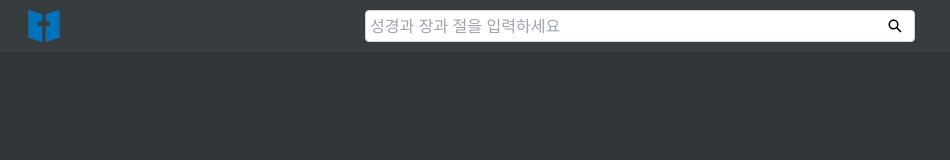
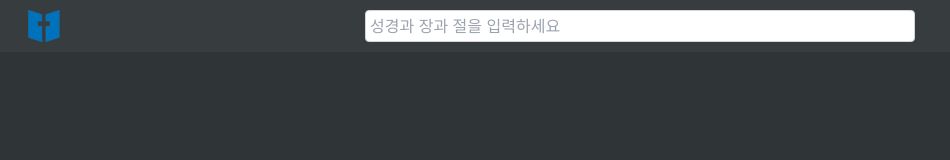
Before and after one commit to daveg7lee/search-bible, a Next.js app: page / in a window 1280 px wide. Shown: the top 160 px of the page, without its empty margins (0-950 px from the left). Built offline with nearby package versions, Linux system fonts and the light colour scheme; some icons are missing.

Commit message:
remove react-icons

```diff
--- a/components/Form.tsx
+++ b/components/Form.tsx
@@ -1,5 +1,3 @@
-import { IoSearchSharp } from 'react-icons/io5';
-
 const Form = ({ handleSubmit, onSubmit, register }) => (
   <form className="w-full allCenter relative" onSubmit={handleSubmit(onSubmit)}>
     <input
@@ -10,9 +8,9 @@ const Form = ({ handleSubmit, onSubmit, register }) => (
     />
     <button
       type="submit"
-      className="absolute right-1.5 h-7 w-7 rounded allCenter focus:outline-none"
+      className="absolute right-1.5 h-7 w-7 rounded allCenter focus:outline-none block lg:hidden"
     >
-      <IoSearchSharp name="Search-icon" />
+      <i className="xi-search xi-x"></i>
     </button>
   </form>
 );
--- a/next.config.js
+++ b/next.config.js
@@ -2,4 +2,15 @@ module.exports = {
   future: {
     webpack5: true,
   },
+  webpack(config) {
+    config.module.rules.push({
+      test: /\.svg$/,
+      issuer: {
+        test: /\.(js|ts)x?$/,
+      },
+      use: ['@svgr/webpack'],
+    });
+
+    return config;
+  },
 };
--- a/package.json
+++ b/package.json
@@ -10,6 +10,7 @@
     "deploy": "next build && next export"
   },
   "dependencies": {
+    "@svgr/webpack": "^5.5.0",
     "@types/react": "^17.0.3",
     "axios": "^0.21.1",
     "cheerio": "^1.0.0-rc.6",
@@ -17,7 +18,6 @@
     "react": "17.0.2",
     "react-dom": "17.0.2",
     "react-hook-form": "^7.0.0",
-    "react-icons": "^4.2.0",
     "react-loader-spinner": "^4.0.0",
     "react-toggle-dark-mode": "^1.0.4"
   },
--- a/pages/_document.tsx
+++ b/pages/_document.tsx
@@ -11,6 +11,10 @@ class MyDocument extends Document {
           />
           <meta charSet="utf-8" />
           <link rel="shortcut icon" href="/favicon.ico" type="image/x-icon" />
+          <link
+            rel="stylesheet"
+            href="//cdn.jsdelivr.net/npm/xeicon@2.3.3/xeicon.min.css"
+          />
         </Head>
         <body>
           <Main />
```
Also changed, not shown: 1 other file (tests, documents, lock files or other folders).
